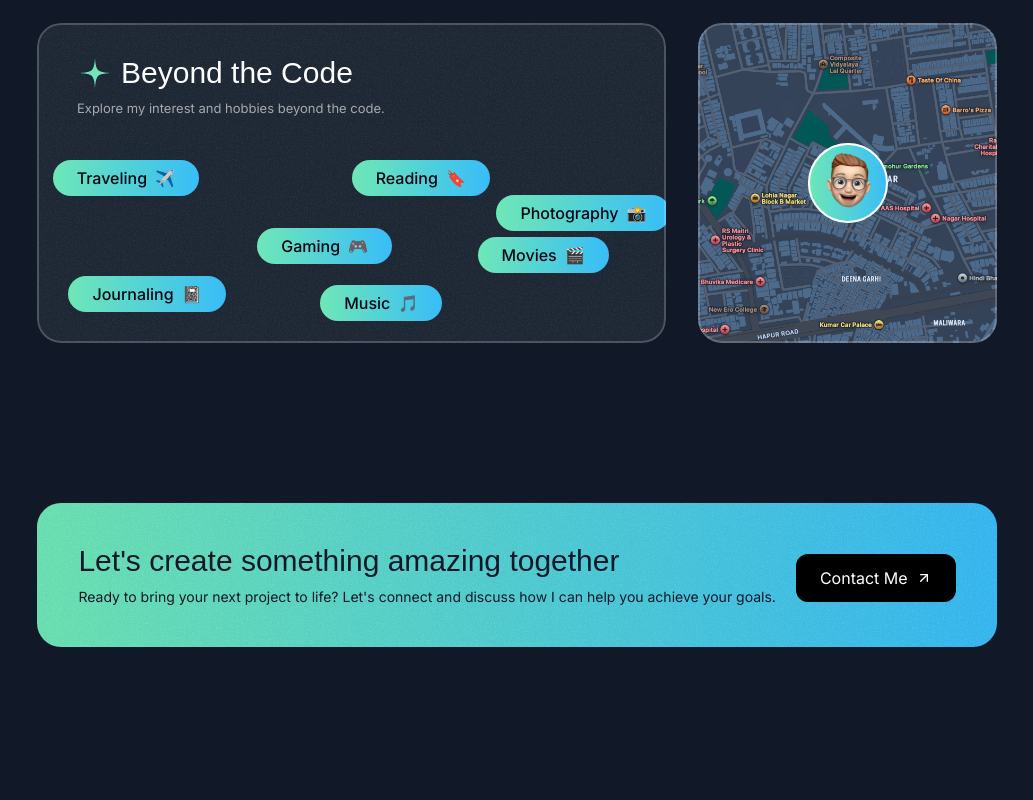
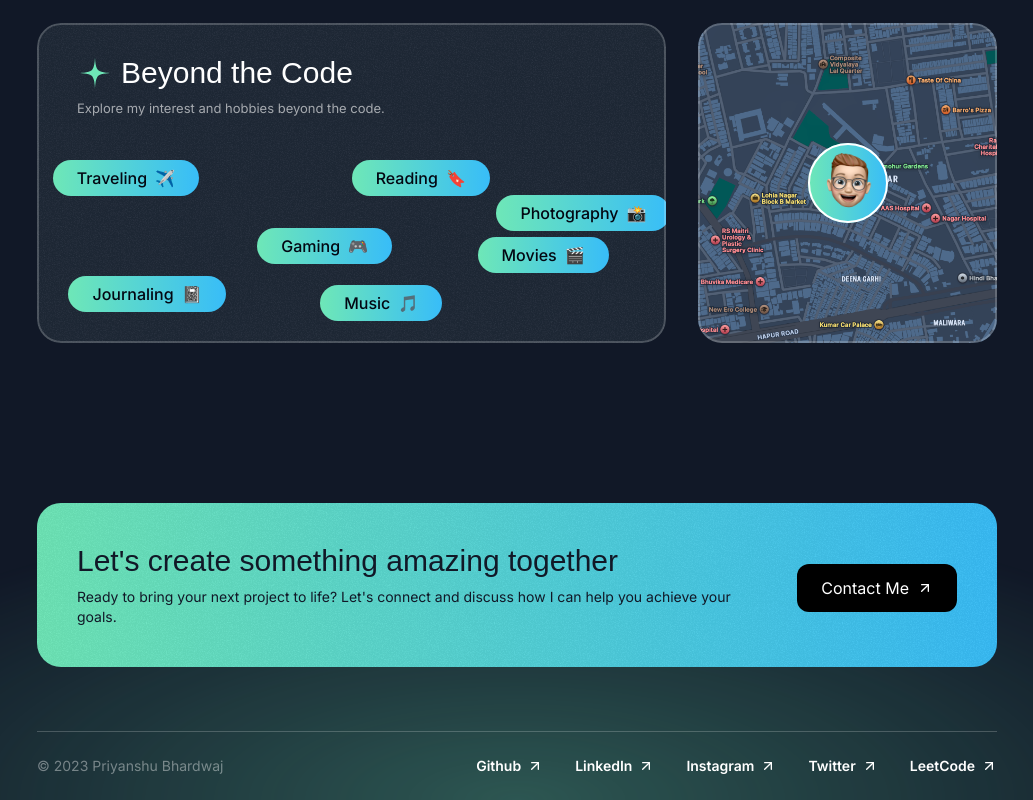
Before and after one commit to priyanshub18/portfolio, a Next.js app: page / in a window 1280 px wide. Shown: the part 3797-4597 px from the top of the page, without its empty margins (123-1156 px from the left). Before the commit the page ends 4508 px from the top, so only its background shows below. Built offline with nearby package versions, Linux system fonts and the light colour scheme; a web font is replaced by a local one.

Commit message:
added-footer

```diff
--- a/src/app/page.tsx
+++ b/src/app/page.tsx
@@ -4,6 +4,7 @@ import { ProjectsSection } from '@/sections/Projects';
 import { TapeSection } from '@/sections/Tape';
 import { AboutSection } from '@/sections/About';
 import { ContactSection } from '@/sections/Contact';
+import { Footer } from '@/sections/Footer';
 export default function Home() {
   return (
     <div>
@@ -13,7 +14,7 @@ export default function Home() {
       <TapeSection />
       <AboutSection />
       <ContactSection />
-
+      <Footer />
     </div>
   );
 }
--- a/src/sections/Contact.tsx
+++ b/src/sections/Contact.tsx
@@ -4,13 +4,13 @@ export const ContactSection = () => {
   return (
     <div className='py-16 pt-12'>
       <div className='container'>
-        <div className='flex flex-col items-center justify-center md:flex-row gap-5 bg-gradient-to-r from-emerald-300 to-sky-400 text-gray-900 py-10 px-10 rounded-3xl text-center md:text-left relative overflow-hidden z-0'>
+        <div className='flex flex-col items-center justify-between md:flex-row gap-5 bg-gradient-to-r from-emerald-300 to-sky-400 text-gray-900 py-10 px-10 rounded-3xl text-center md:text-left relative overflow-hidden z-0'>
           <div
             className='absolute inset-0 opacity-5 -z-10'
             style={{ backgroundImage: `url(${grainImage.src})` }}
           ></div>
 
-          <div>
+          <div className='max-w-2xl'>
             <h2 className='font-serif text-2xl md:text-3xl'>
               Let's create something amazing together
             </h2>
@@ -20,8 +20,9 @@ export const ContactSection = () => {
             </p>
           </div>
           <div>
-            <button className='text-white bg-black rounded-xl px-6 py-2 mt-[6px] h-12 inline-flex items-center justify-center gap-2 w-max-content'>
-              <span>Contact Me</span>
+            <button className='text-white bg-black rounded-xl px-6 py-2 mt-[6px] h-12 inline-flex items-center justify-center gap-2'>
+              <span className='hidden md:block lg:hidden'>Contact</span>
+              <span className='block md:hidden lg:block'>Contact Me</span>
               <ArrowUpRightIcon className='size-4' />
             </button>
           </div>
--- a/src/sections/Footer.tsx
+++ b/src/sections/Footer.tsx
@@ -1,3 +1,59 @@
+import ArrowUpRightIcon from '@/assets/icons/arrow-up-right.svg';
+const footerLinks = [
+  {
+    title: 'Github',
+    link: 'https://github.com/priyanshu-bhardwaj',
+  },
+  {
+    title: 'LinkedIn',
+    link: 'https://www.linkedin.com/in/priyanshu-bhardwaj/',
+  },
+  {
+    title: 'Instagram',
+    link: 'https://www.instagram.com/priyanshu_bhardwaj/',
+  },
+  {
+    title: 'Twitter',
+    link: 'https://twitter.com/priyanshu_bhardwaj',
+  },
+  {
+    title: 'LeetCode',
+    link: 'https://leetcode.com/priyanshu_bhardwaj/',
+  },
+];
 export const Footer = () => {
-  return <div>Footer Section</div>;
+  return (
+    <footer className='relative -z-10 overflow-x-clip '>
+      <div
+        className='absolute h-[600px] w-[1600px] bottom-0 left-1/2 -translate-x-1/2 bg-emerald-300/30
+       [mask-image:radial-gradient(50%_50%_at_bottom_center , black , transparent )] -z-10'
+        style={{
+          WebkitMaskImage:
+            'radial-gradient(50% 50% at bottom center, black, transparent)',
+          maskImage:
+            'radial-gradient(50% 50% at bottom center, black, transparent)',
+        }}
+      ></div>
+      <div className='container'>
+        <div className='border-t border-white/20 py-6 text-sm flex flex-col justify-between md:flex-row items-center gap-8'>
+          <div className='text-white/40'>&copy; 2023 Priyanshu Bhardwaj</div>
+          <nav className='flex flex-col md:flex-row items-center gap-8'>
+            {footerLinks.map((link) => {
+              return (
+                <a
+                  key={link.title}
+                  href={link.link}
+                  target='_blank'
+                  className='inline-flex items-center gap-1.5'
+                >
+                  <span className='font-semibold'>{link.title}</span>
+                  <ArrowUpRightIcon className='size-4' />
+                </a>
+              );
+            })}
+          </nav>
+        </div>
+      </div>
+    </footer>
+  );
 };
```
